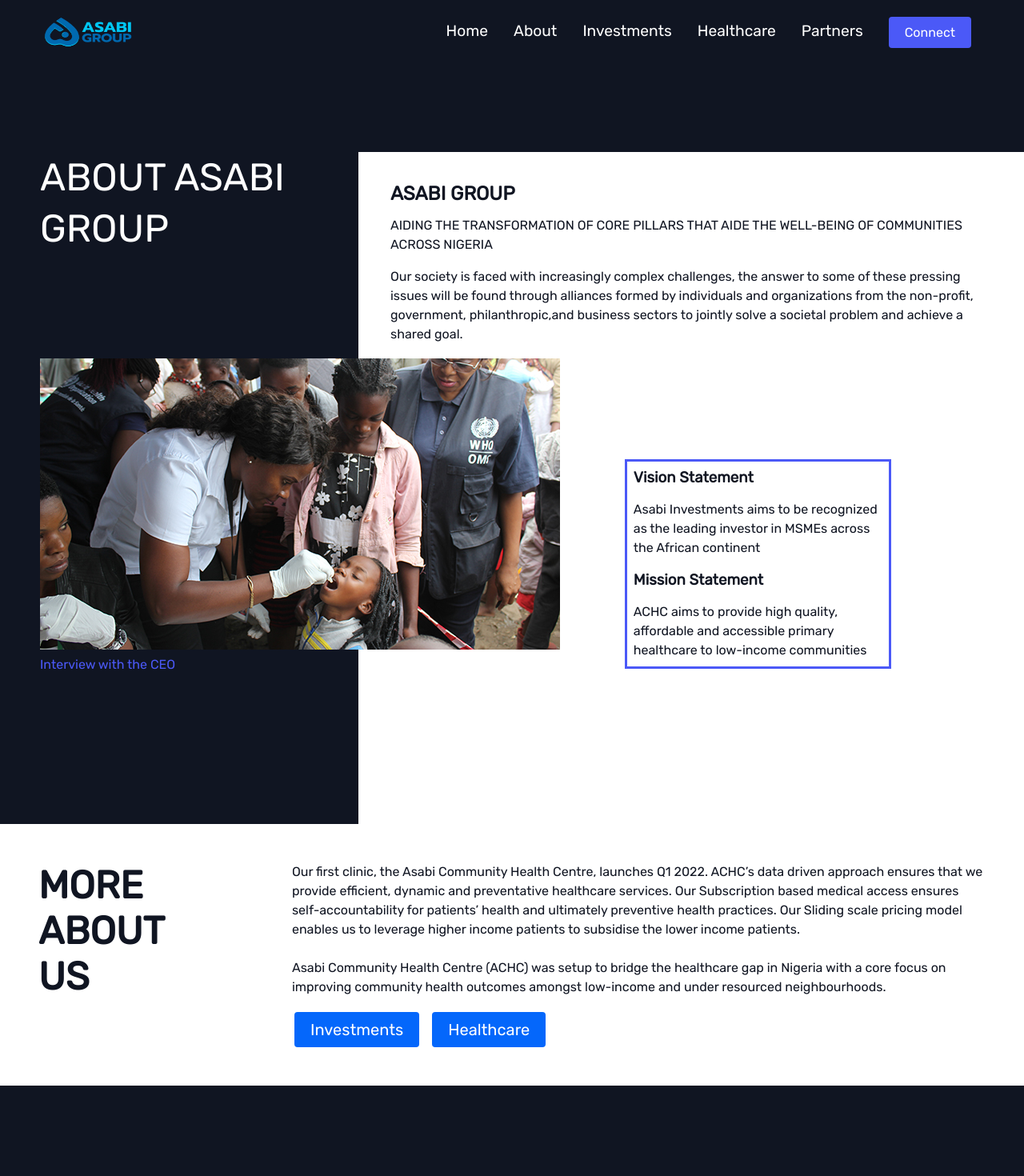
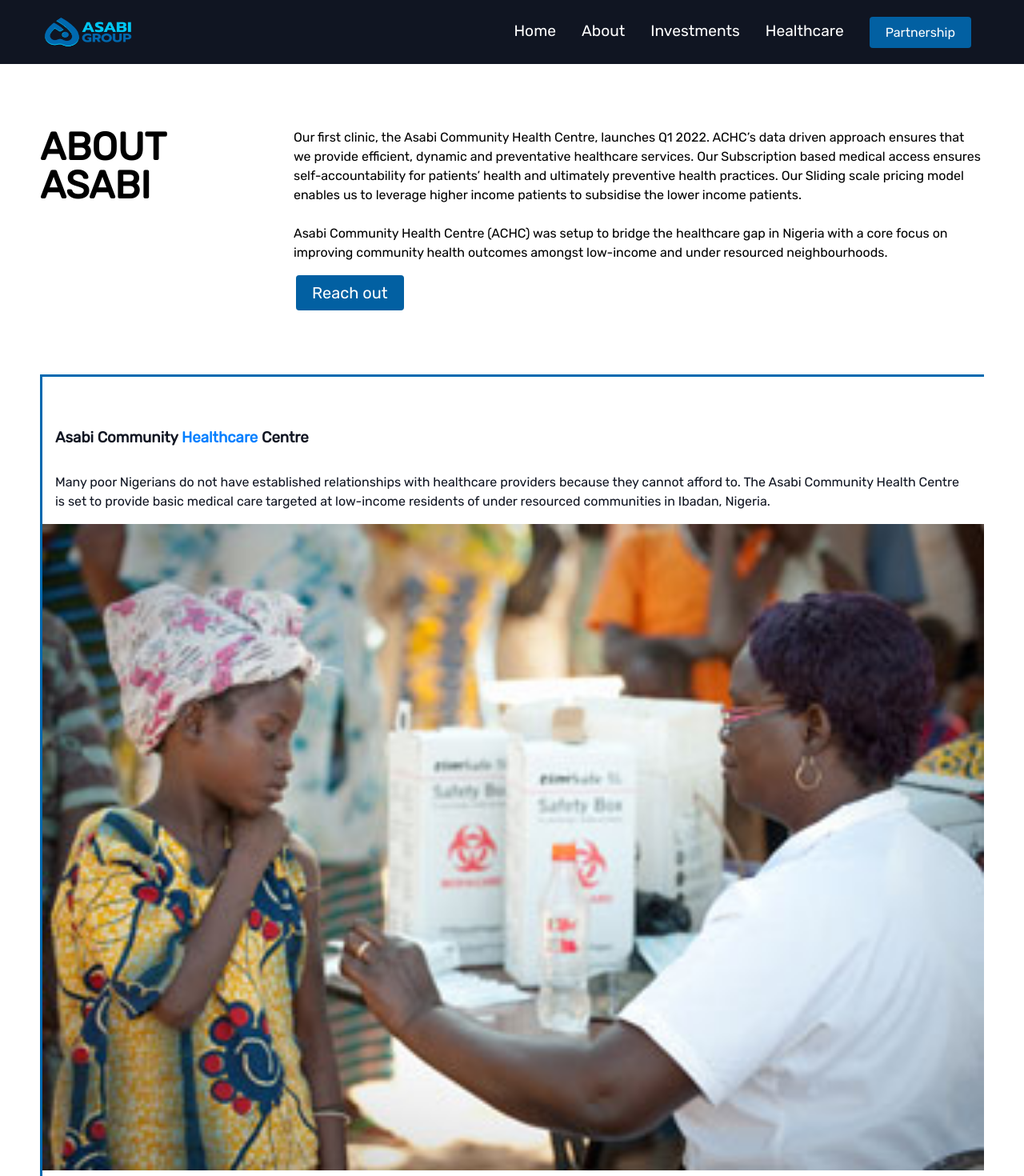
Before and after one commit to ifedayoagboola/asabi_group, a React (Create React App) app: page /about in a window 1280 px wide. Shown: the top 1470 px of the page at 80% size. Built offline with nearby package versions, Linux system fonts and the light colour scheme.

Commit message:
Pages, navbar & footer update

```diff
--- a/src/components/Footer/Footer.elements.js
+++ b/src/components/Footer/Footer.elements.js
@@ -4,7 +4,6 @@
 
 export const FooterContainer = styled.div`
   background-color: #101522;
-  padding: 4rem 0 2rem 0;
   display: flex;
   flex-direction: column;
   justify-content: center;
@@ -116,17 +115,14 @@
 `;
 
 export const SocialMedia = styled.section`
-  max-width: 1000px;
   width: 100%;
 `;
 
 export const SocialMediaWrap = styled.div`
   display: flex;
-  justify-content: space-between;
+  justify-content: space-around;
   align-items: center;
-  width: 90%;
-  max-width: 1000px;
-  margin: 40px auto 0 auto;
+  width: 100%;
 
   @media screen and (max-width: 820px) {
     flex-direction: column;
@@ -141,10 +137,10 @@
   font-size: 2rem;
   display: flex;
   align-items: center;
-  margin-bottom: 16px;
+
   img {
-    height: 100px;
-    width: 120px;
+    height: 60px;
+    width: 80px;
   }
 `;
 
@@ -154,7 +150,6 @@
 
 export const WebsiteRights = styled.small`
   color: #fff;
-  margin-bottom: 16px;
 `;
 
 export const SocialIcons = styled.div`
@@ -165,12 +160,10 @@
   h4 {
     color: #fff;
     font-weight: lighter;
-    margin-bottom: 16px;
   }
 `;
 
 export const SocialIconLink = styled.a`
   color: #fff;
   font-size: 24px;
-  margin-bottom: 16px;
 `;
--- a/src/components/Footer/Footer.js
+++ b/src/components/Footer/Footer.js
@@ -21,26 +21,6 @@
           </SocialLogo>
           <WebsiteRights>ASABI INVESTMENTS © 2021</WebsiteRights>
           <SocialIcons>
-            {/* <SocialIconLink href="/" target="_blank" aria-label="Facebook">
-              <FaFacebook />
-            </SocialIconLink>
-            <SocialIconLink href="/" target="_blank" aria-label="Instagram">
-              <FaInstagram />
-            </SocialIconLink>
-            <SocialIconLink
-              href={
-                "//www.youtube.com/channel/UCsKsymTY_4BYR-wytLjex7A?view_as=subscriber"
-              }
-              rel="noopener noreferrer"
-              target="_blank"
-              aria-label="Youtube"
-            >
-              <FaYoutube />
-            </SocialIconLink>
-            <SocialIconLink href="/" target="_blank" aria-label="Twitter">
-              <FaTwitter />
-            </SocialIconLink> */}
-            <h4>connect via linkedIn</h4>
             <SocialIconLink href="/" target="_blank" aria-label="LinkedIn">
               <FaLinkedin />
             </SocialIconLink>
--- a/src/components/InfoSection/InfoSection3.js
+++ b/src/components/InfoSection/InfoSection3.js
@@ -3,13 +3,13 @@
 import img4 from "../../images/inv1.jpg";
 import pic3 from "../../images/pic3.jpg";
 import { Container } from "../../globalStyles";
+import { InfoSec3 } from "../InfoSection/InfoSection.elements";
 import styled from "styled-components";
 
 function InfoSection3({ lightBg }) {
   return (
     <>
       <InfoSec3 lightBg={!lightBg}>
-        <Container>
         <House>
           <Health>
             <AbtHealth>
@@ -20,8 +20,8 @@
                 Many poor Nigerians do not have established relationships with
                 healthcare providers because they cannot afford to. The Asabi
                 Community Health Centre is set to provide basic medical care
-                  targeted at low-income residents of under resourced
-                  communities in Ibadan, Nigeria.
+                targeted at low-income residents of under resourced communities
+                in Ibadan, Nigeria.
               </p>
             </AbtHealth>
             <Img>
@@ -39,25 +39,17 @@
               <p>
                 Asabi Investments takes a holistic approach in sourcing deals
                 and investments where a business is assessed based on the
-                  weighting of its financial viability alongside environmental
-                  and community development impact.
+                weighting of its financial viability alongside environmental and
+                community development impact.
               </p>
             </AbtInv>
           </Investments>
         </House>
-        </Container>
       </InfoSec3>
     </>
   );
 }
 
-const InfoSec3 = styled.div`
-  /* background-image: url(${pic3}); */
-  background: #fff;
-  background-size: cover;
-  width: 100%;
-  height: 100vh;
-`;
 const House = styled.div`
   display: flex;
   flex-direction: column;
@@ -67,11 +59,13 @@
 const Health = styled.div`
   display: flex;
   color: #101522;
-  margin: 5rem 0 2rem -200px;
+  padding: 3rem 0;
   align-items: center;
   justify-content: center;
-  width: 65%;
+  width: 100%;
+  border-top: 3px solid #0069b0;
   border-left: 3px solid #0069b0;
+  border-bottom: 3px solid #0069b0;
   h3 {
     color: #101522;
   }
@@ -97,11 +91,12 @@
 const Investments = styled.div`
   display: flex;
   color: #101522;
-  margin: 0 -300px 2rem 0;
+  padding: 3rem 0;
   align-items: center;
   justify-content: center;
-  width: 65%;
-  border-right: 3px solid #0069b0;
+  width: 100%;
+  border-right: 3px solid #0260a2;
+  border-bottom: 3px solid #0260a2;
   h3 {
     color: #101522;
   }
--- a/src/components/Navbar/Navbar.js
+++ b/src/components/Navbar/Navbar.js
@@ -68,20 +68,16 @@
                   Healthcare
                 </NavLinks>
               </NavItem>
-              <NavItem>
-                <NavLinks to="/partners" onClick={closeMobileMenu}>
-                  Partners
-                </NavLinks>
-              </NavItem>
+
               <NavItemBtn>
                 {button ? (
-                  <NavBtnLink to="/contact">
-                    <Button primary>Connect</Button>
+                  <NavBtnLink to="/partners">
+                    <Button primary>Partnership</Button>
                   </NavBtnLink>
                 ) : (
-                  <NavBtnLink to="/contact">
+                  <NavBtnLink to="/partners">
                     <Button onClick={closeMobileMenu} fontBig primary>
-                      Connect
+                      Partnership
                     </Button>
                   </NavBtnLink>
                 )}
--- a/src/globalStyles.js
+++ b/src/globalStyles.js
@@ -44,7 +44,7 @@
 
 export const Button = styled.button`
   border-radius: 4px;
-  background: ${({ primary }) => (primary ? "#4B59F7" : "#0467FB")};
+  background: ${({ primary }) => (primary ? "#0260A2" : "#0260A2")};
   white-space: nowrap;
   padding: ${({ big }) => (big ? "12px 64px" : "10px 20px")};
   color: #fff;
@@ -56,7 +56,7 @@
   &:hover {
     transition: all 0.3s ease-out;
     background: #fff;
-    background-color: ${({ primary }) => (primary ? "#0467FB" : "#4B59F7")};
+    background-color: ${({ primary }) => (primary ? "#0467FB" : "#0467FB")};
   }
 
   @media screen and (max-width: 960px) {
--- a/src/pages/About/About.js
+++ b/src/pages/About/About.js
@@ -1,5 +1,6 @@
 import React from "react";
 import styled from "styled-components";
+import { InfoSection3 } from "../../components";
 import img1 from "../../images/img13.jpg";
 import { Link } from "react-router-dom";
 import { Container } from "../../globalStyles";
@@ -8,48 +9,10 @@
 function Services() {
   return (
     <>
-      <Parent>
-        <Container>
-          <Heading>
-            <h1>ABOUT ASABI GROUP</h1>
-          </Heading>
-          <Child1>
-            <Desc1>
-              <h2>ASABI GROUP</h2>
-              <p>
-                AIDING THE TRANSFORMATION OF CORE PILLARS THAT AIDE THE
-                WELL-BEING OF COMMUNITIES ACROSS NIGERIA
-              </p>
-              <p>
-                Our society is faced with increasingly complex challenges, the
-                answer to some of these pressing issues will be found through
-                alliances formed by individuals and organizations from the
-                non-profit, government, philanthropic,and business sectors to
-                jointly solve a societal problem and achieve a shared goal.
-              </p>
-            </Desc1>
-            <Desc2>
-              <h3>Vision Statement</h3>
-              <p>
-                Asabi Investments aims to be recognized as the leading investor
-                in MSMEs across the African continent
-              </p>
-              <h3>Mission Statement</h3>
-              <p>
-                ACHC aims to provide high quality, affordable and accessible
-                primary healthcare to low-income communities
-              </p>
-            </Desc2>
-          </Child1>
-
-          <Child2>
-            <img src={img1} alt="" />
-            <p>Interview with the CEO</p>
-          </Child2>
-        </Container>
+      <Container>
         <Child3>
           <Flex>
-            <h1>MORE ABOUT US</h1>
+            <h1>ABOUT ASABI</h1>
             <p>
               Our first clinic, the Asabi Community Health Centre, launches Q1
               2022. ACHC’s data driven approach ensures that we provide
@@ -67,116 +30,30 @@
             </p>
           </Flex>
           <Btns>
-            <Link to="/investments">
-              <Button fontBig>Investments</Button>
-            </Link>
-            <Link to="/healthcare">
-              <Button fontBig>Healthcare</Button>
+            <Link to="/partners">
+              <Button fontBig>Reach out</Button>
             </Link>
           </Btns>
         </Child3>
-      </Parent>
+        <InfoSection3 />
+      </Container>
     </>
   );
 }
-const Parent = styled.div`
-  position: relative;
-  height: 200vh;
-  background: #101522;
-  color: #101522;
-  @media screen and (max-width: 768px) {
-    max-width: 100vw;
-    display: block;
-    height: 220vh;
-  }
-  @media screen and (max-width: 375px) {
-    height: 300vh;
-  }
-`;
-const Heading = styled.div`
-  width: 30%;
-  h1 {
-    color: #fff;
-    padding-top: 110px;
-    font-weight: lighter;
-    font-size: 3rem;
-    line-height: 4rem;
-  }
+
+const Child3 = styled.div`
+  background: #fff;
+  padding-top: 5rem;
   @media screen and (max-width: 768px) {
     width: 100%;
     display: block;
-  }
-`;
-const Child1 = styled.div`
-  position: absolute;
-  background: #fff;
-  width: 65%;
-  height: 120vh;
-  top: 110px;
-  right: 0;
-  @media screen and (max-width: 768px) {
-    width: 100%;
-    display: block;
-    position: relative;
-    height: 100vh;
-  }
-`;
-const Desc1 = styled.div`
-  padding: 2rem;
-  > * {
-    padding: 0.5rem;
-  }
-  @media screen and (max-width: 768px) {
-    width: 100%;
-    position: relative;
-    padding: 0;
-  }
-`;
-const Desc2 = styled.div`
-  width: 40%;
-  text-align: left;
-  position: absolute;
-  left: 40%;
-  top: 40%;
-  border: 3px solid #4b59f7;
-  > * {
-    padding: 0.5rem;
-  }
-  @media screen and (max-width: 768px) {
-    width: 100%;
-    position: relative;
-    left: 0;
-    top: 0;
-  }
-`;
-const Child2 = styled.div`
-  position: absolute;
-  padding-top: 130px;
-  color: #4b59f7;
-  @media screen and (max-width: 768px) {
-    width: 100%;
-    position: relative;
-    img {
-      width: 100%;
-    }
-  }
-`;
-const Child3 = styled.div`
-  background: #fff;
-  position: absolute;
-  padding: 3rem;
-  top: 950px;
-  @media screen and (max-width: 768px) {
-    width: 100%;
-    display: block;
-    position: relative;
-    top: 0;
   }
 `;
 const Flex = styled.div`
   display: flex;
   h1 {
     font-size: 3rem;
+    line-height: 3rem;
   }
   p {
     margin-left: 10rem;
--- a/src/pages/Homepage/Home.js
+++ b/src/pages/Homepage/Home.js
@@ -13,11 +13,6 @@
   return (
     <>
       <InfoSection {...homeObjThree} />
-      <InfoSection3 />
-      <ServiceSection />
-      <InfoSection4 />
-      <JoinUs />
-      <InfoSection2 {...homeObjOne} />
     </>
   );
 }
```
Also changed, not shown: 1 other file (tests, documents, lock files or other folders). Lines whose indentation alone changed are shown as unchanged.
